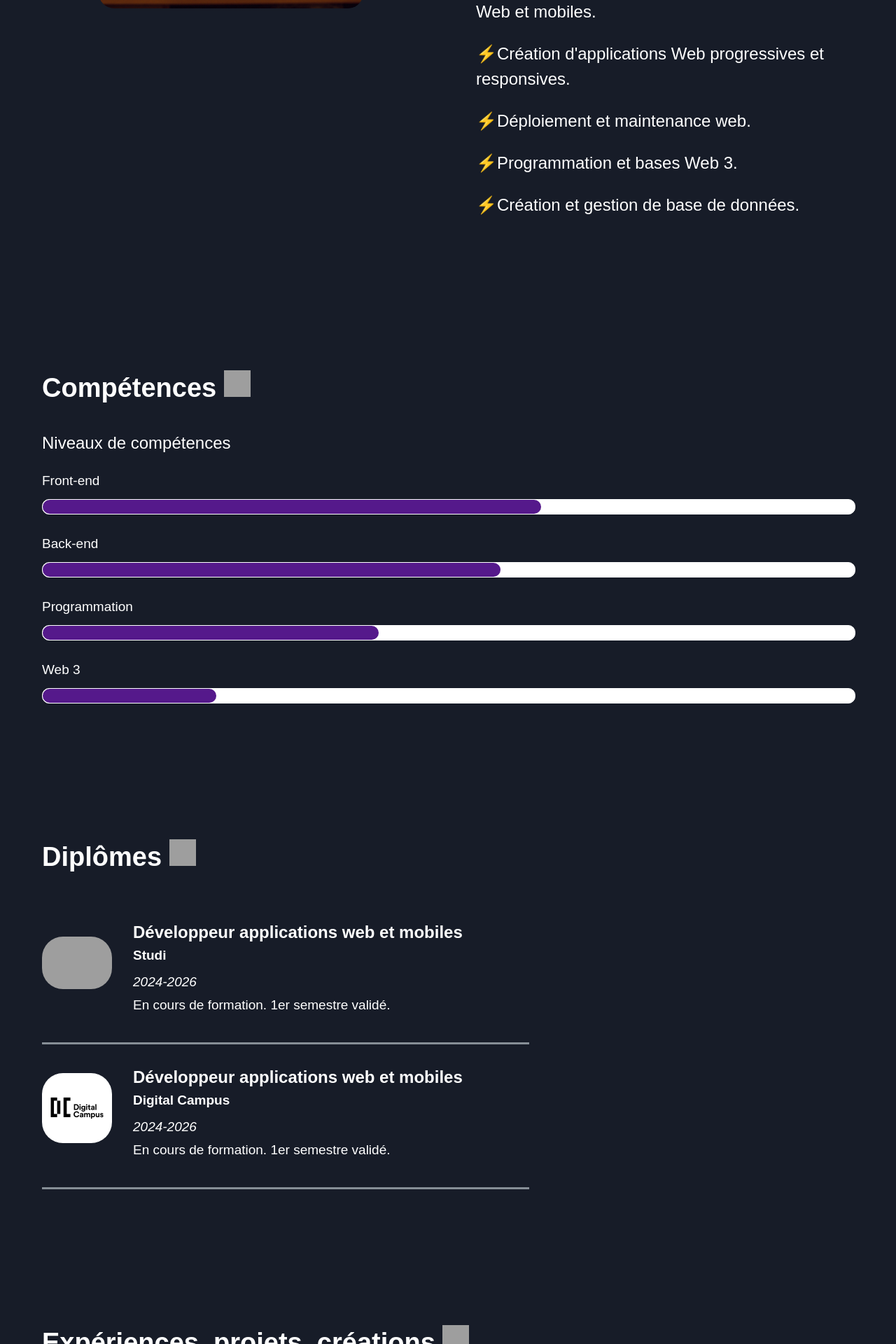
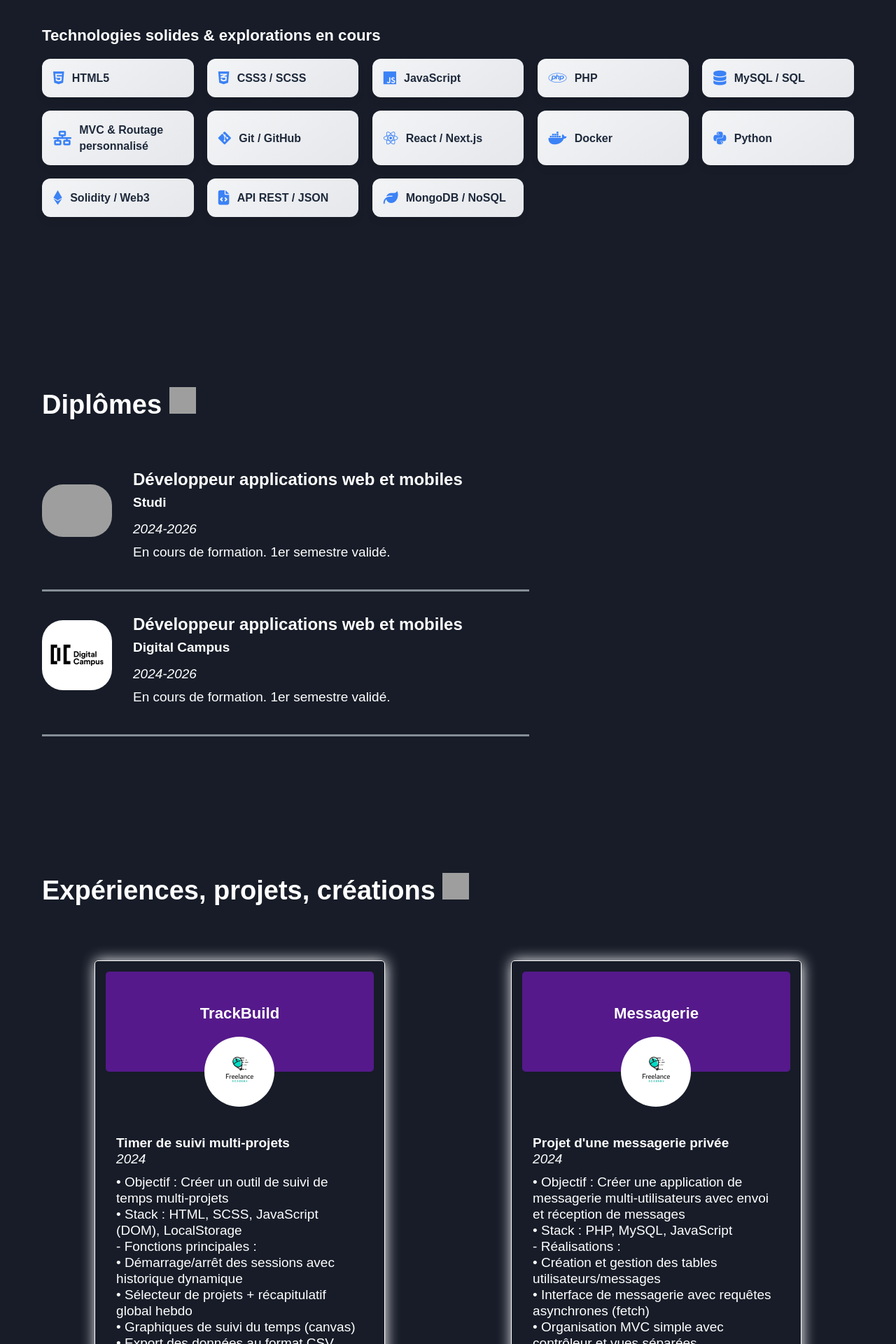
Before and after one commit to Alyaesub/portfolio-1, a PHP site: page / in a window 1280 px wide. Shown: the part 2240-4160 px from the top of the page at 70% size. Run offline with PHP 8.4, Linux system fonts and the light colour scheme; grey boxes are pictures that could not be loaded.

Commit message:
prepare deployd

```diff
--- a/index.php
+++ b/index.php
@@ -74,12 +74,9 @@ require_once "controllers/routeur.php"
             <div class="text-content">
                 <h1 class="title">Bonjour et bienvenue sur mon portfolio.</h1>
                 <p class="paragraphe">
-                    Passionné par le code et la création, je développe des applications web et mobiles pensées pour les utilisateurs, avec rigueur et simplicité.<br>
-                    Je vous accompagne de l’idée au déploiement de votre application web.<br>
-                    J’ai à cœur de concevoir des applications à la fois fonctionnelles, intuitives et durables.<br>
-                    Formé aux technologies du web telles que HTML, CSS (SCSS), JavaScript, PHP et SQL, je suis également à l’aise avec les architectures modernes et les bases de données SQL, NoSQL, MongoDB et MySQL, ainsi qu'avec Docker.<br>
-                    Mon approche est centrée sur la qualité du code, la clarté de la structure et l’expérience utilisateur. Curieux et autonome, je suis toujours en veille pour apprendre de nouveaux outils ou langages, comme Python et Solidity, afin de rester à la pointe et de proposer des solutions adaptées aux besoins, tout en m’ouvrant à d’autres horizons.<br>
-                    Je développe des projets complets mêlant front-end, back-end, API et hébergement, tout en m’intéressant fortement au Web3 et à la blockchain.
+                    Artisan du code, je conçois des applications utiles, stables et pensées pour les utilisateurs.
+                    Front, back, base de données, API — je construis des projets de A à Z avec rigueur et plaisir.
+                    En veille constante et passionné par le Web3, je m’ouvre aux nouvelles technologies comme Solidity et tout ce qui tourne autour de la blockchain.
                 </p>
                 <div class="action-div">
                     <a href="#contact">
@@ -94,7 +91,6 @@ require_once "controllers/routeur.php"
                 <img src="asset/michael-baccin-XopauR-Nagk-unsplash.avif" alt="image de presentations">
             </div>
         </section>
-
         <section class="section-display right-text-content" id="a-propos">
             <div class="text-content">
                 <h2 class="title">Ce que je fais
@@ -117,21 +113,19 @@ require_once "controllers/routeur.php"
                     <i class="fa-brands fa-docker"></i>
                     <i class="fa-brands fa-python"></i>
                     <i class="fa-brands fa-ethereum"></i>
-
                 </div>
                 <div class="liste-competences">
-                    <p>⚡Développement des interfaces utilisateur/front-end<br>interactives et dynamiques pour vos applications Web et mobiles.</p>
-                    <p>⚡Création d'applications Web progressives et responsives.</p>
-                    <p>⚡Déploiement et maintenance web.</p>
-                    <p>⚡Programmation et bases Web 3.</p>
-                    <p>⚡Création et gestion de base de données.</p>
+                    <p>⚡ Interfaces web modernes, responsives et interactives.</p>
+                    <p>⚡ Développement full-stack (front-end & back-end).</p>
+                    <p>⚡ Intégration d'API et gestion de bases de données.</p>
+                    <p>⚡ Déploiement, maintenance et optimisation.</p>
+                    <p>⚡ Initiation au Web3, blockchain et smart contracts.</p>
                 </div>
             </div>
             <div class="illustration">
                 <img src="asset/safar-safarov-koOdUvfGr4c-unsplash.avif" alt="image de img-compétences">
             </div>
         </section>
-
         <section class="section-display left-text-content" id="competences">
             <div class="text-content">
                 <h2 class="title">Compétences
@@ -140,36 +134,26 @@ require_once "controllers/routeur.php"
                         <img src="https://fonts.gstatic.com/s/e/notoemoji/latest/1f48e/512.gif" alt="💎" width="32" height="32">
                     </picture>
                 </h2>
-                <p>Niveaux de compétences</p>
-                <div class="competences-bars">
-                    <div class="competence-bar">
-                        <div class="competence-bar-title">Front-end</div>
-                        <div class="competence-bar-bar">
-                            <div class="competence-bar-bar-fill-Front-end-Design"></div>
-                        </div>
-                    </div>
-                    <div class="competence-bar">
-                        <div class="competence-bar-title">Back-end</div>
-                        <div class="competence-bar-bar">
-                            <div class="competence-bar-bar-fill-Back-end"></div>
-                        </div>
-                    </div>
-                    <div class="competence-bar">
-                        <div class="competence-bar-title">Programmation</div>
-                        <div class="competence-bar-bar">
-                            <div class="competence-bar-bar-fill-Programmation"></div>
-                        </div>
-                    </div>
-                    <div class="competence-bar">
-                        <div class="competence-bar-title">Web 3</div>
-                        <div class="competence-bar-bar">
-                            <div class="competence-bar-bar-fill-Web3"></div>
-                        </div>
-                    </div>
+                <div class="stack-group">
+                    <h3>Technologies solides & explorations en cours</h3>
+                    <ul class="stack-list">
+                        <li><i class="fa-brands fa-html5"></i> HTML5</li>
+                        <li><i class="fa-brands fa-css3-alt"></i> CSS3 / SCSS</li>
+                        <li><i class="fa-brands fa-js"></i> JavaScript</li>
+                        <li><i class="fa-brands fa-php"></i> PHP</li>
+                        <li><i class="fa-solid fa-database"></i> MySQL / SQL</li>
+                        <li><i class="fa-solid fa-network-wired"></i> MVC & Routage personnalisé</li>
+                        <li><i class="fa-brands fa-git-alt"></i> Git / GitHub</li>
+                        <li><i class="fa-brands fa-react"></i> React / Next.js</li>
+                        <li><i class="fa-brands fa-docker"></i> Docker</li>
+                        <li><i class="fa-brands fa-python"></i> Python</li>
+                        <li><i class="fa-brands fa-ethereum"></i> Solidity / Web3</li>
+                        <li><i class="fa-solid fa-file-code"></i> API REST / JSON</li>
+                        <li><i class="fa-solid fa-leaf"></i> MongoDB / NoSQL</li>
+                    </ul>
                 </div>
             </div>
         </section>
-
         <section class="section-display full-text-content" id="diplomes">
             <div class="text-content">
                 <h2 class="title">Diplômes
@@ -214,23 +198,24 @@ require_once "controllers/routeur.php"
             <div class="experiences">
                 <article class="experience">
                     <div class="experience-header">
-                        <h3 class="experience-title">Jeux de dés</h3>
-                        <img class="experience-logo" src="asset/freelance.jpg" alt="logo du projet ou de l'entreprise">
+                        <h3 class="experience-title">TrackBuild</h3>
+                        <img class="experience-logo" src="asset/freelance.jpg" alt="logo du projet TrackBuild">
                     </div>
                     <div class="experience-content">
-                        <div class="experience-subtitle">Dans le cadre de ma formation</div>
+                        <div class="experience-subtitle">Timer de suivi multi-projets</div>
                         <div class="experience-date">2024</div>
                         <div class="experience-description">
-                            • Objectif : Créer un jeu dynamique interactif manipulant le DOM en JS<br>
-                            • Stack : HTML / CSS / JavaScript Vanilla<br>
-                            - Réalisations :<br>
-                            • Logique du jeu à 2 joueurs avec gestion des scores<br>
-                            • Affichage des dés via Math.random()<br>
-                            • Animations des éléments et mise en page responsive<br>
+                            • Objectif : Créer un outil de suivi de temps multi-projets<br>
+                            • Stack : HTML, SCSS, JavaScript (DOM), LocalStorage<br>
+                            - Fonctions principales :<br>
+                            • Démarrage/arrêt des sessions avec historique dynamique<br>
+                            • Sélecteur de projets + récapitulatif global hebdo<br>
+                            • Graphiques de suivi du temps (canvas)<br>
+                            • Export des données au format CSV<br>
                             - Compétences acquises :<br>
-                            • Logique conditionnelle et événements<br>
-                            • Manipulation dynamique du DOM<br>
-                            • Déploiement d’un mini-jeu en ligne sur hébergement mutualisé (o2switch)<br>
+                            • Manipulation du DOM et du LocalStorage<br>
+                            • Génération de graphiques et formats d’export<br>
+                            • Architecture JS modulaire et évolutive
                         </div>
                     </div>
                 </article>
@@ -254,7 +239,7 @@ require_once "controllers/routeur.php"
                             • Architecture back-end<br>
                             • Communication JS/PHP/SQL<br>
                             • Bonne pratique de séparation des responsabilités<br>
-                            • Déploiement sur hébergement mutualisé (o2switch).<br>
+                            • Déploiement sur hébergement mutualisé.<br>
                         </div>
                     </div>
                 </article>
@@ -279,7 +264,7 @@ require_once "controllers/routeur.php"
                             • Développement full-stack orienté projet<br>
                             • Utilisation de concepts avancés PHP<br>
                             • Expérience utilisateur et accessibilité<br>
-                            • Déploiement sur hébergement mutualisé (o2switch)<br>
+                            • Déploiement sur hébergement mutualisé<br>
                         </div>
                     </div>
                 </article>
@@ -289,59 +274,33 @@ require_once "controllers/routeur.php"
                         <img class="experience-logo" src="asset/freelance.jpg" alt="logo projet blog">
                     </div>
                     <div class="experience-content">
-                        <div class="experience-subtitle">Site Web et mobile de covoiturage</div>
+                        <div class="experience-subtitle">Plateforme de covoiturage écoresponsable</div>
                         <div class="experience-date">2025</div>
                         <div class="experience-description">
-                            • Contexte : Projet personnel de fin de formation validant toutes les compétences techniques attendues<br>
-                            • Objectif : Créer une application web de covoiturage éco-responsable<br>
-                            • Stack : HTML, SCSS, JavaScript (Fetch), PHP, MySQL, JSON (NoSQL)<br>
-                            - Éléments déjà réalisés :<br>
-                            • Formulaire dynamique de recherche et d’ajout de trajets<br>
-                            • Connexion à une base de données relationnelle (MySQL)<br>
-                            • Requêtes asynchrones Fetch pour charger les trajets<br>
-                            • Premières intégrations graphiques responsives<br>
-                            • Projet actuellement en cours de développement.<br>
-                            - Compétences mobilisées :<br>
-                            • Structuration de base de données SQL et logique back-end en PHP<br>
-                            • Manipulation de données JSON (NoSQL)<br>
-                            • Déploiement sur hébergement mutualisé (o2switch)<br>
-                            • Respect des bonnes pratiques de documentation<br>
+                            • Projet de fin de formation validant l’ensemble des compétences back et front<br>
+                            • Stack : HTML, SCSS, JavaScript (Fetch), PHP, MySQL, JSON<br>
+                            - Réalisations clés :<br>
+                            • Recherche et ajout de covoiturages avec requêtes asynchrones<br>
+                            • Dashboard utilisateur + interface admin/employé<br>
+                            • Gestion des crédits, avis (NoSQL) et rôles utilisateurs<br>
+                            - Compétences acquises :<br>
+                            • Développement full-stack structuré (MVC, PDO, JS)<br>
+                            • Interaction SQL/NoSQL<br>
+                            • Déploiement complet sur hébergeur mutualisé
                         </div>
                     </div>
                 </article>
-                <!-- <article class="experience">
-                    <div class="experience-header">
-                        <h3 class="experience-title">Coming soon</h3>
-                        <img class="experience-logo" src="asset/freelance.jpg" alt="logo projet blog">
-                    </div>
-                    <div class="experience-content">
-                        <div class="experience-subtitle">....</div>
-                        <div class="experience-date">...</div>
-                        <div class="experience-description"></div>
-                    </div>
-                </article> -->
-                <!-- <article class="experience">
-                    <div class="experience-header">
-                        <h3 class="experience-title">Coming soon</h3>
-                        <img class="experience-logo" src="asset/freelance.jpg" alt="logo projet blog">
-                    </div>
-                    <div class="experience-content">
-                        <div class="experience-subtitle">...</div>
-                        <div class="experience-date">...</div>
-                        <div class="experience-description"></div>
-                    </div>
-                </article> -->
             </div>
         </section>
 
         <section class="section-display full-text-content" id="projets">
             <div class="text-content">
                 <section class="liste-blog">
-                    <a href="https://jeux-de-des.sites-alya.fr/">
+                    <a href="">
                         <article class="blog">
-                            <h4>Jeux de dés</h4>
-                            <p>Jeux de dés dynamique fait au cours de ma formation</p>
-                            <div href="https://jeux-de-des.sites-alya.fr/" class="link-blog"><i class="fa-solid fa-arrow-right"></i></div>
+                            <h4>TrackBuild</h4>
+                            <p>Gestionnaire de tache et de temps (Déploiement prévue été 2025)</p>
+                            <div href="" class="link-blog"><i class="fa-solid fa-arrow-right"></i></div>
                         </article>
                     </a>
                     <a href="http://messagerie.sites-alya.fr/">
@@ -351,34 +310,38 @@ require_once "controllers/routeur.php"
                             <div href="http://messagerie.sites-alya.fr/" class="link-blog"><i class="fa-solid fa-arrow-right"></i></div>
                         </article>
                     </a>
-                    <a href="https://www.google.com/">
+                    <a href="http://blogweb3.sites-alya.fr/">
                         <article class="blog">
                             <h4>Blog Web3</h4>
                             <p>Création d'un blog spécialisé dans le Web3</p>
-                            <div href="google.com" class="link-blog"><i class="fa-solid fa-arrow-right"></i></div>
+                            <div href="http://blogweb3.sites-alya.fr/" class="link-blog"><i class="fa-solid fa-arrow-right"></i></div>
                         </article>
                     </a>
                     <a href="https://www.google.com/">
                         <article class="blog">
                             <h4>Ecoride</h4>
-                            <p>Réalisation full-stack d'une apllication de covoiturage</p>
+                            <p>Réalisation full-stack d'une apllication de covoiturage (Déploiement prévue été 2025)</p>
                             <div href="google.com" class="link-blog"><i class="fa-solid fa-arrow-right"></i></div>
                         </article>
                     </a>
-                    <!--  <a href="https://www.google.com/">
+                </section>
+            </div>
+        </section>
+
+        <section class="section-display full-text-content" id="archives">
+            <div class="text-content">
+                <h2 class="title">Archives & premiers projets 📁</h2>
+                <p>Des projets plus anciens, simples mais formateurs. 👨‍💻</p>
+
+                <section class="liste-blog">
+                    <a href="https://jeux-de-des.sites-alya.fr/">
                         <article class="blog">
-                            <h4>Titre et nom du projet</h4>
-                            <p>Presentation du projet consectetur adipiscing elit, sed do eiusmod tempor incididunt ut labore et dolore</p>
-                            <div href="google.com" class="link-blog"><i class="fa-solid fa-arrow-right"></i></div>
+                            <h4>🎲 Jeu de dés</h4>
+                            <p>Petit jeu 2 joueurs pour manipuler le DOM en JS pur. Projet d'exercice lors de l'apprentissage JavaScript.</p>
+                            <div class="link-blog"><i class="fa-solid fa-arrow-right"></i></div>
                         </article>
-                    </a> -->
-                    <!--  <a href="https://www.google.com/">
-                        <article class="blog">
-                            <h4>Titre et nom du projet</h4>
-                            <p>Presentation du projet consectetur adipiscing elit, sed do eiusmod tempor incididunt ut labore et dolore</p>
-                            <div href="google.com" class="link-blog"><i class="fa-solid fa-arrow-right"></i></div>
-                        </article>
-                    </a> -->
+                    </a>
+                    <!-- Tu peux en rajouter d'autres ici -->
                 </section>
             </div>
         </section>
--- a/styles/css/main.css
+++ b/styles/css/main.css
@@ -244,6 +244,45 @@ body {
   }
 }
 
+.stack-group {
+  margin-bottom: 3rem;
+}
+.stack-group .stack-list {
+  display: grid;
+  grid-template-columns: repeat(auto-fit, minmax(180px, 1fr));
+  gap: 1.2rem;
+  padding: 0;
+  list-style: none;
+}
+.stack-group .stack-list li {
+  display: flex;
+  align-items: center;
+  gap: 0.7rem;
+  padding: 1rem;
+  background: linear-gradient(145deg, #f3f4f6, #e5e7eb);
+  border-radius: 12px;
+  box-shadow: 0 6px 12px rgba(0, 0, 0, 0.06);
+  font-weight: 600;
+  font-size: 1rem;
+  transition: all 0.3s ease-in-out;
+  color: #1e293b;
+  position: relative;
+}
+.stack-group .stack-list li i {
+  font-size: 1.3rem;
+  color: #3b82f6;
+  transition: transform 0.3s ease;
+}
+.stack-group .stack-list li:hover {
+  transform: translateY(-5px);
+  background: linear-gradient(145deg, #e0f2fe, #bae6fd);
+  color: #0f172a;
+}
+.stack-group .stack-list li:hover i {
+  transform: rotate(10deg) scale(1.2);
+  color: #2563eb;
+}
+
 .liste-blog {
   display: grid;
   grid-template-columns: repeat(1, 1fr);
@@ -325,50 +364,6 @@ body {
   border-top: 16px solid #3498db;
   border-radius: 50%;
   animation: loader 1s linear infinite;
-}
-
-.competences-bars {
-  display: flex;
-  flex-direction: column;
-  gap: 30px;
-}
-.competences-bars .competence-bar .competence-bar-title {
-  margin-bottom: 15px;
-}
-.competences-bars .competence-bar .competence-bar-bar {
-  background-color: #ffffff;
-  width: 100%;
-  height: 20px;
-  border-radius: 10px;
-  border: 1px solid;
-}
-.competences-bars .competence-bar .competence-bar-bar .competence-bar-bar-fill-Front-end-Design {
-  background-color: #55198b;
-  width: 60%;
-  height: 20px;
-  border-radius: 10px;
-  animation: showgrowth 1.5s ease infinite alternate;
-}
-.competences-bars .competence-bar .competence-bar-bar .competence-bar-bar-fill-Back-end {
-  background-color: #55198b;
-  width: 55%;
-  height: 20px;
-  border-radius: 10px;
-  animation: showgrowth 1.5s ease infinite alternate;
-}
-.competences-bars .competence-bar .competence-bar-bar .competence-bar-bar-fill-Programmation {
-  background-color: #55198b;
-  width: 40%;
-  height: 20px;
-  border-radius: 10px;
-  animation: showgrowth 1.5s ease infinite alternate;
-}
-.competences-bars .competence-bar .competence-bar-bar .competence-bar-bar-fill-Web3 {
-  background-color: #55198b;
-  width: 20%;
-  height: 20px;
-  border-radius: 10px;
-  animation: showgrowth 1.5s ease infinite alternate;
 }
 
 .diplomes {
--- a/styles/sass/_components.scss
+++ b/styles/sass/_components.scss
@@ -65,7 +65,7 @@
     }
 
 }
-
+//icone des competence
 .competences-icones {
     display: flex;
     justify-content: space-around;
@@ -83,7 +83,6 @@
             color: $secondary;
             transform: scale(1.2);
         }
-
     }
 
     @media screen and (min-width: 768px) {
@@ -104,6 +103,52 @@
             }
 
         }
+    }
+}
+
+//Competence
+.stack-group {
+    margin-bottom: 3rem;
+
+
+.stack-list {
+    display: grid;
+    grid-template-columns: repeat(auto-fit, minmax(180px, 1fr));
+    gap: 1.2rem;
+    padding: 0;
+    list-style: none;
+
+    li {
+    display: flex;
+    align-items: center;
+    gap: 0.7rem;
+    padding: 1rem;
+    background: linear-gradient(145deg, #f3f4f6, #e5e7eb);
+    border-radius: 12px;
+    box-shadow: 0 6px 12px rgba(0, 0, 0, 0.06);
+    font-weight: 600;
+    font-size: 1rem;
+    transition: all 0.3s ease-in-out;
+    color: #1e293b;
+    position: relative;
+
+    i {
+        font-size: 1.3rem;
+        color: #3b82f6;
+        transition: transform 0.3s ease;
+    }
+
+    &:hover {
+        transform: translateY(-5px);
+        background: linear-gradient(145deg, #e0f2fe, #bae6fd);
+        color: #0f172a;
+
+        i {
+            transform: rotate(10deg) scale(1.2);
+            color: #2563eb;
+        }
+    }
+    }
     }
 }
 
@@ -186,55 +231,7 @@
     }
 }
 
-.competences-bars {
-    display: flex;
-    flex-direction: column;
-    gap: 30px;
-        .competence-bar {
-            .competence-bar-title {
-                margin-bottom: 15px;
-            }
-            .competence-bar-bar {
-                background-color: $white;
-                width: 100%;
-                height: 20px;
-                border-radius: $border-radius2;
-                border: 1px solid;
 
-                .competence-bar-bar-fill-Front-end-Design {
-                    background-color: $primary;
-                    width: 60%;
-                    height: 20px;
-                    border-radius: $border-radius2;
-                    animation: showgrowth 1.5s ease infinite alternate;
-                }
-
-                .competence-bar-bar-fill-Back-end {
-                    background-color: $primary;
-                    width: 55%;
-                    height: 20px;
-                    border-radius: $border-radius2;
-                    animation: showgrowth 1.5s ease infinite alternate;
-                }
-
-                .competence-bar-bar-fill-Programmation {
-                    background-color: $primary;
-                    width: 40%;
-                    height: 20px;
-                    border-radius: $border-radius2 ;
-                    animation: showgrowth 1.5s ease infinite alternate;
-                }
-
-                .competence-bar-bar-fill-Web3 {
-                    background-color: $primary;
-                    width: 20%;
-                    height: 20px;
-                    border-radius: $border-radius2 ;
-                    animation: showgrowth 1.5s ease infinite alternate;
-                }
-            }
-        }
-}
 
 .diplomes {
     display: flex;
```
Also changed, not shown: 1 other file.
